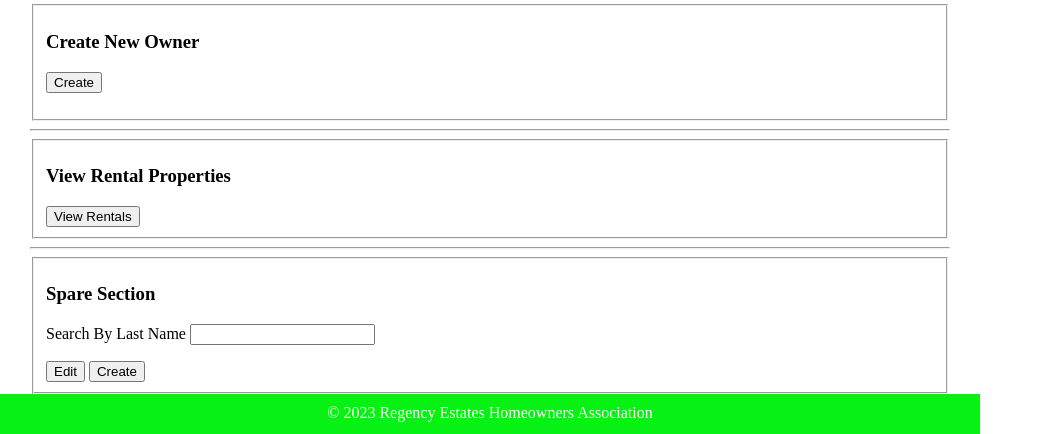
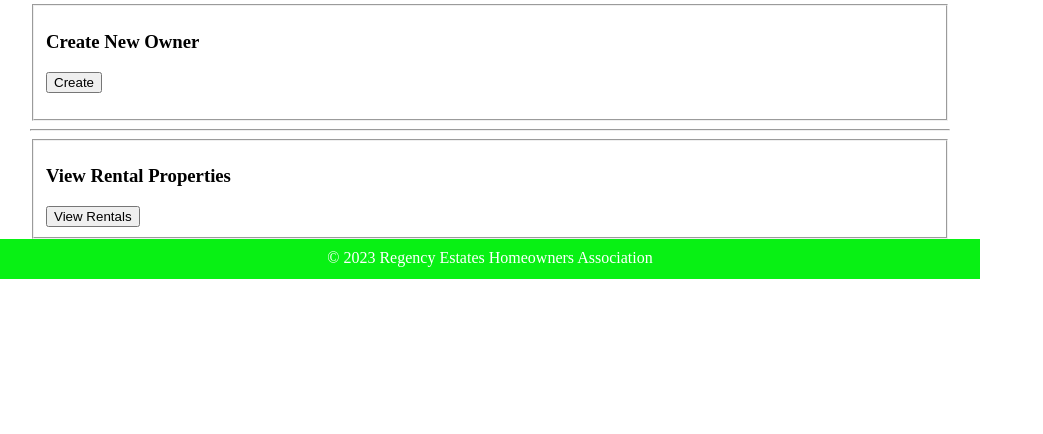
Before and after one commit to StevenLGomez/RegencyWeb, a PHP site: page /staff/owners/index.php in a window 1280 px wide. Shown: the part 575-1009 px from the top of the page, without its empty margins (0-1043 px from the left). After the commit the page ends 854 px from the top, so only its background shows below. Run offline with PHP 8.4, Linux system fonts and the light colour scheme; data comes from the database, SQL or seed files in the repository.

Commit message:
More work on owner information presentation

```diff
--- a/html/public/staff/owners/form.php
+++ b/html/public/staff/owners/form.php
@@ -214,7 +214,6 @@
             ?>
 
             <br />
-            <br />
             <a class="back-link" href="<?php echo url_for('/staff/owners/index.php'); ?>">&laquo; Return to Search</a>
 
         </form>
--- a/html/public/staff/owners/index.php
+++ b/html/public/staff/owners/index.php
@@ -289,27 +289,6 @@
             </fieldset>
             </form>
             <!-- ============================================================ -->
-            <hr />
-
-            <form action="" method="post">
-            <fieldset>
-                <h3>Spare Section</h3>
-                <!-- The Last Name Entry Box -->
-                <div class="actions">
-                    <label for "last_name">Search By Last Name</label>
-                    <input type="text" id="last_name" name="last_name">
-                </div>
-                <!-- END The Last Name Entry Box -->
-
-                <div id="actions">
-                    <!-- These inputs instruct form.php which action to make available -->
-                    <input type="submit" name="edit_owner" value="Edit" />
-                    <input type="submit" name="create_owner" value="Create" />
-                </div>
-
-            </fieldset>
-            </form>
-            <!-- ============================================================ -->
 
         <?php } /* if ($search_mode) */ ?>
 
```
Also changed, not shown: html/public/staff/owners/list.php (+7 -9 lines).
